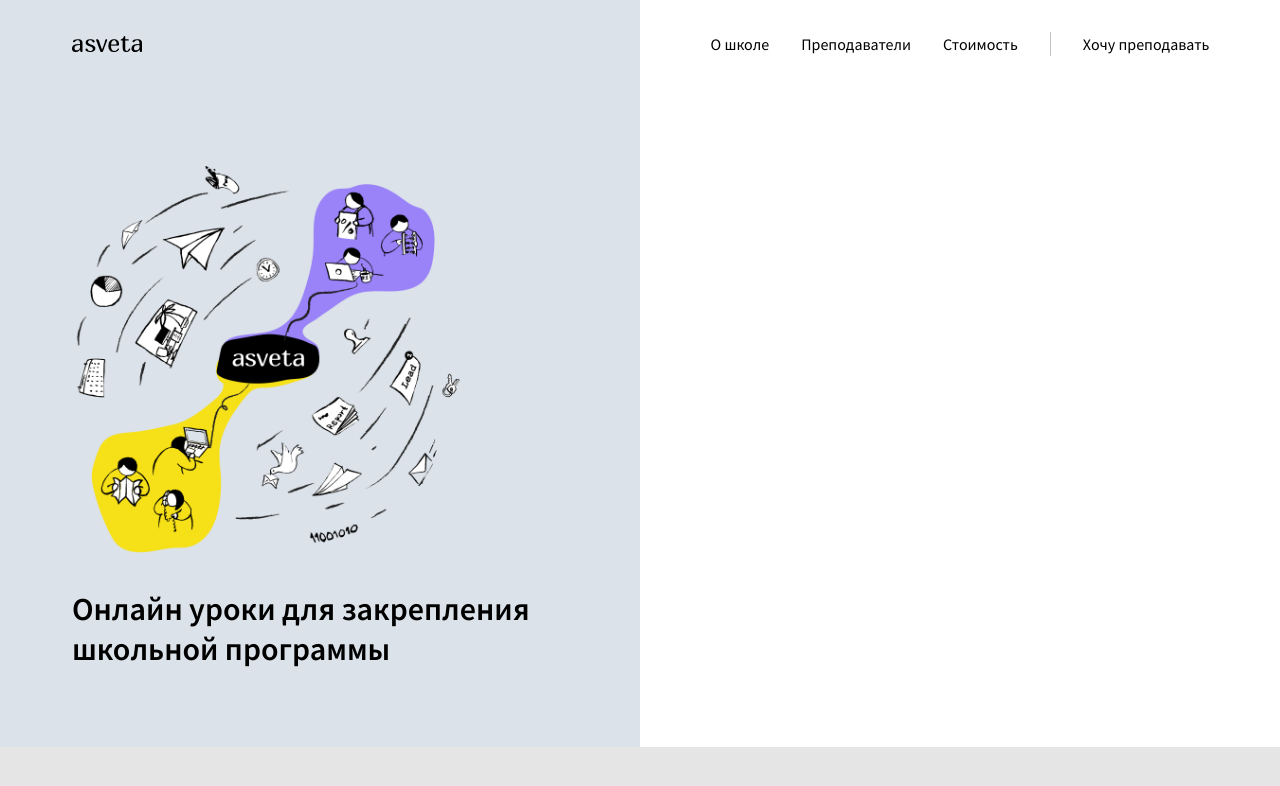
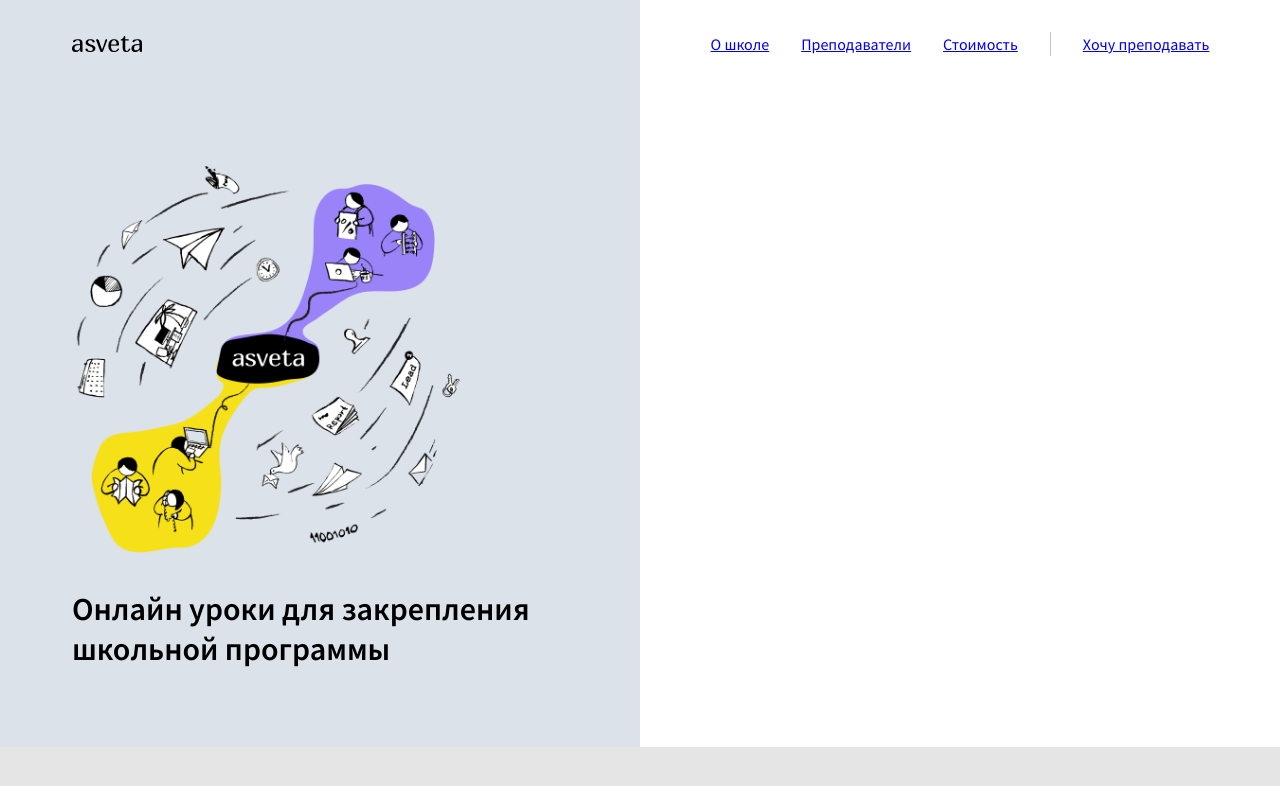
Before and after one commit to asveta/landing, a React (Create React App) app: page / in a window 1280 px wide. Shown: the top 786 px of the page. Built offline with nearby package versions, Linux system fonts and the light colour scheme.

Commit message:
Small fix

```diff
--- a/src/components/Header.js
+++ b/src/components/Header.js
@@ -10,11 +10,11 @@ function Header () {
           <img src={logo} alt="asveta" />
         </div>
         <div className="nav-bar">
-          <div className="header-block"><a className="nav-bar-link">О школе</a></div>
-          <div className="header-block"><a className="nav-bar-link">Преподаватели</a></div>
-          <div className="header-block"><a className="nav-bar-link">Стоимость</a></div>
+          <div className="header-block"><a href="#" className="nav-bar-link">О школе</a></div>
+          <div className="header-block"><a href="#" className="nav-bar-link">Преподаватели</a></div>
+          <div className="header-block"><a href="#" className="nav-bar-link">Стоимость</a></div>
           <div className="separator"></div>
-          <div className="header-block"><a className="nav-bar-link">Хочу преподавать</a></div>
+          <div className="header-block"><a href="#" className="nav-bar-link">Хочу преподавать</a></div>
         </div>
       </div>
     </header>
```
